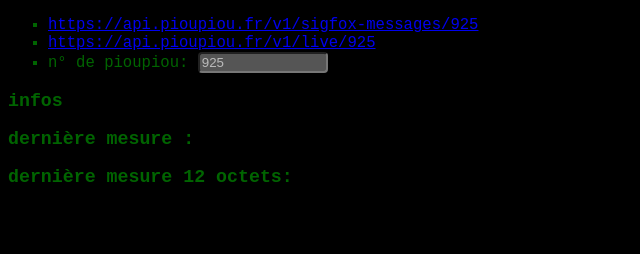
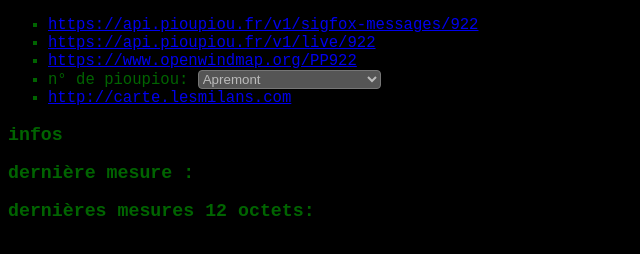
Before and after one commit to dvarrel/WindSensorMKR1200, a plain HTML site: page dev/index.html in a window 1280 px wide. Shown: the whole page, without its empty margins (0-640 px from the left). Drawn offline with Linux system fonts and the light colour scheme; no server answers.

```diff
--- a/dev/index.html
+++ b/dev/index.html
@@ -2,7 +2,7 @@
 <html lang="fr">
 	<head>
 		<meta charset="utf-8">
-		<title>pioupiou</title>
+		<title>WindSensorMKR1200</title>
 		<meta name = "viewport" content="width=device-width,initial-scale=1.0">
         <style>
             body {
@@ -11,8 +11,8 @@
                 background-color: black;
                 color : darkgreen;
             }
-            input[type="text"] {
-                width: 10%;
+            select {
+                width: 15%;
                 background-color: #555;
                 color: #bbb;
                 border-radius: 0.3em;
@@ -27,8 +27,15 @@
         <ul id="urls">
             <li><a id=sigfox href="" target="_blank"></a></li>
             <li><a id=live href="" target="_blank"></a></li>
+            <li><a id=openwindmap href="" target="_blank"></a></li>
             <li><label>n° de pioupiou:</label>
-            <input id=number type=text value="925" /></li>
+            <select id=number>
+			  <option value="922" selected>Apremont</option>
+			  <option value="925">Villes</option>
+			  <option value="928">Champfromier</option>
+			  <option value="931">Prés Gelés</option>
+			</select>
+            <li><a href="http://carte.lesmilans.com" target="_blank">http://carte.lesmilans.com</a></li>
         </ul>
 
 
@@ -38,16 +45,16 @@
         <h3>dernière mesure :</h3>
         <ul id=last></ul>
 
-        <h3>dernière mesure 12 octets:</h3>
+        <h3>dernières mesures 12 octets:</h3>
         <ul id=octets12> </ul>
 
         <script>
 			const URL1 = "https://api.pioupiou.fr/v1/sigfox-messages/";
 			const URL2 = "https://api.pioupiou.fr/v1/live/";
+			const URL3 = "https://www.openwindmap.org/PP";
 
             var xhttp = new XMLHttpRequest();
-            xhttp.onreadystatechange = function() {
-                if (this.readyState == 4 && this.status == 200) {
+            xhttp.onload = function() {
                     let myjson = JSON.parse(xhttp.responseText);
                     document.getElementById("last").innerHTML =
                     "<li>time : " + myjson[0].time + "</li>"
@@ -71,13 +78,10 @@
                         s = "<li>pas de données 12 octets</li>";
                     }
                     document.getElementById("octets12").innerHTML = s;
-
-                }
             };
 
             var xhttp2 = new XMLHttpRequest();
-            xhttp2.onreadystatechange = function() {
-                if (this.readyState == 4 && this.status == 200) {
+            xhttp2.onload = function() {
                     let myjson = JSON.parse(xhttp2.responseText);
                     let lat = myjson.data.location.latitude;
                     let lon = myjson.data.location.longitude;
@@ -87,7 +91,6 @@
 					+ "<li>status : "+myjson.data.status.state+"</li>"
 					+ "<li>geoloc : <a href=\"https://www.openstreetmap.org/#map=19/"
 					+ lat + "/" + lon +"\" target=\"_blank\" >"+ lat +"/"+ lon +"</a></li>";
-                }
             };
 
 			function xhttpSend(number) {
@@ -97,19 +100,21 @@
 				xhttp.send();
 			};
 
-            document.getElementById("number").addEventListener("keypress",numberChange);
+            document.getElementById("number").addEventListener("change",numberChange);
 			function numberChange(event) {
-				if (event.keyCode==13) {
+				//if (event.keyCode==13) {
                     let x = document.getElementById("number").value;
                     majUrl(x);
 					xhttpSend(x);
-				}
+				//}
 			};
             function majUrl(number){
 			    document.getElementById("sigfox").setAttribute("href",URL1+number);
 			    document.getElementById("live").setAttribute("href",URL2+number);
+			    document.getElementById("openwindmap").setAttribute("href",URL3+number);
 			    document.getElementById("sigfox").innerHTML = URL1+number;
 			    document.getElementById("live").innerHTML = URL2+number;
+			    document.getElementById("openwindmap").innerHTML = URL3+number;
             }
 
             majUrl(document.getElementById("number").value);
```
Also changed, not shown: 6 other files.
